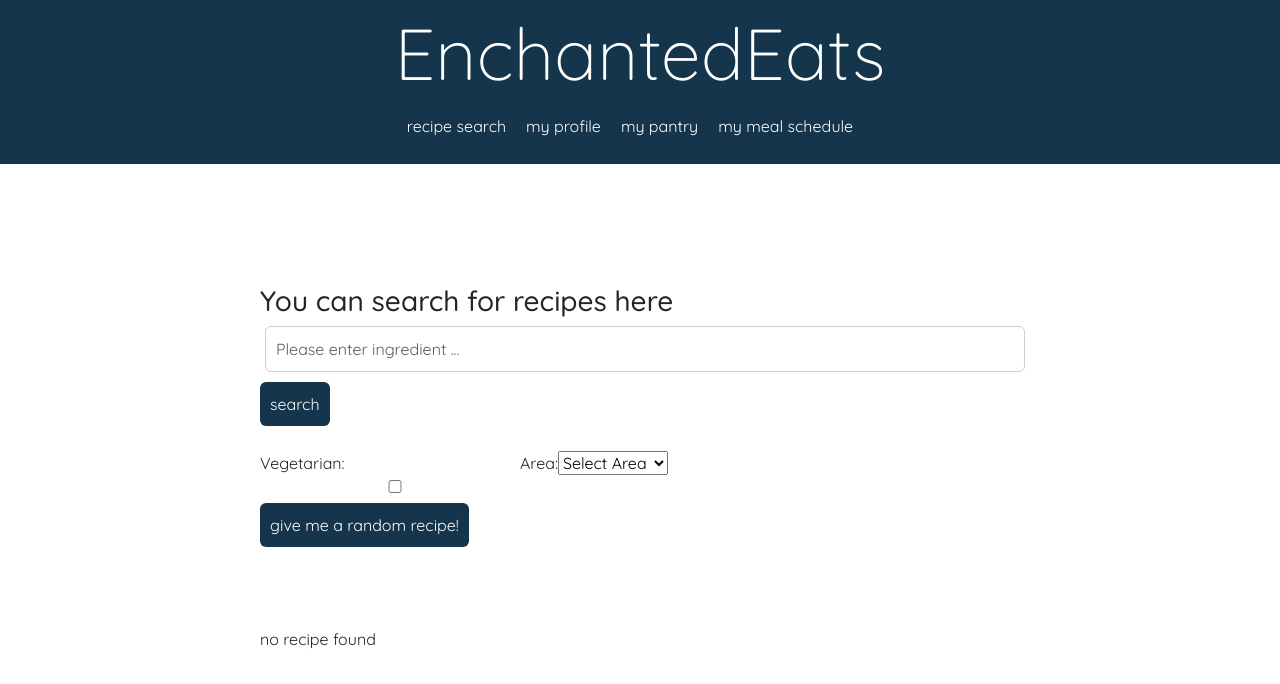
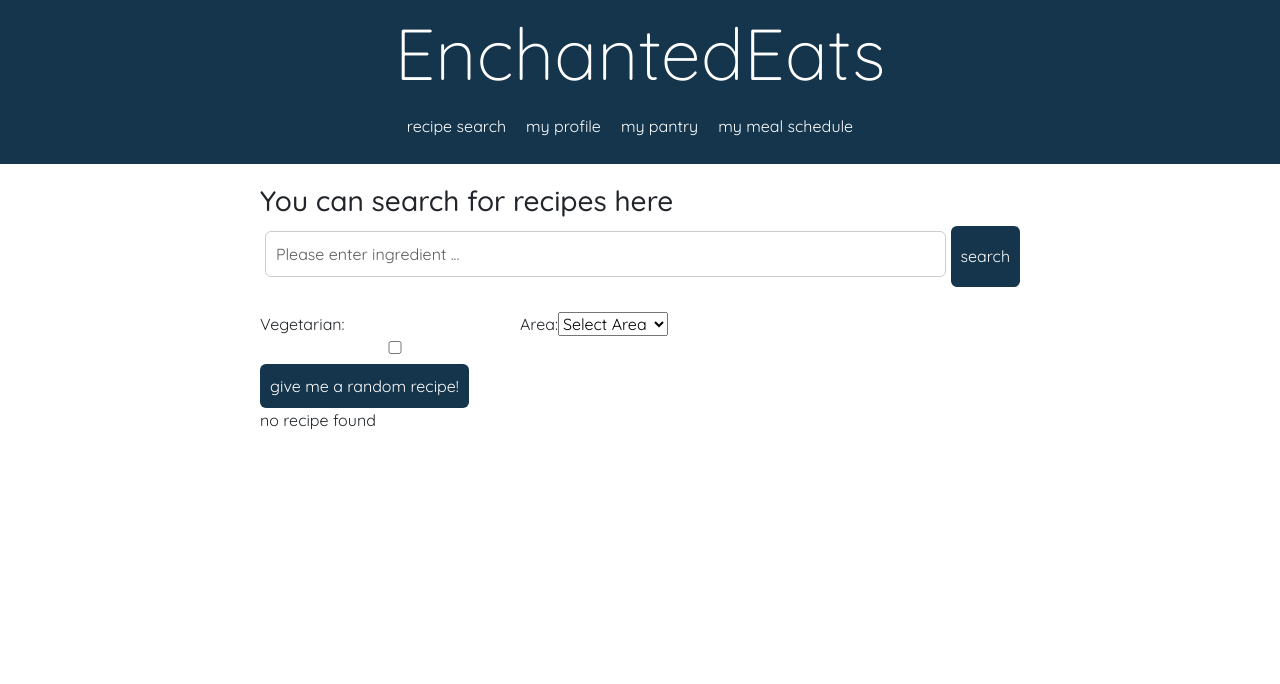
Before and after one commit to saskiamellies/rezept-softwaretchnik, a React (Create React App) app: page /recipes in a window 1280 px wide. Shown: the top 684 px of the page. Built offline with nearby package versions, Linux system fonts and the light colour scheme.

Commit message:
update style.css

```diff
--- a/src/components/RecipeInput.jsx
+++ b/src/components/RecipeInput.jsx
@@ -32,12 +32,15 @@ const RecipeInput = ({ onClickingSearch, onClickingRandom, onCheckboxChange, onA
 
 
   return (
-    <div className="input-container">
+    <div>
       <h3>You can search for recipes here</h3>
+      <div className="recipe-input-container">
+
       <input type="text" id="inputText" className="form-control" placeholder="Please enter ingredient ..." />
       <button onClick={handleSearchClick} className="btn btn-primary"> search </button>
+      </div>
 
-      <div className="filter-container">
+      <div className="recipe-filter-container">
         <label>Vegetarian:
           <input type="checkbox" onChange={handleCheckboxChange} />
         </label>
--- a/src/style.css
+++ b/src/style.css
@@ -98,7 +98,12 @@ body {
   border-radius: 8px;
 }
 
-.filter-container {
+.recipe-input-container {
+  display: flex;
+}
+
+
+.recipe-filter-container {
   margin-top: 5px;
   margin-right: 240px;
   display: flex;
```
